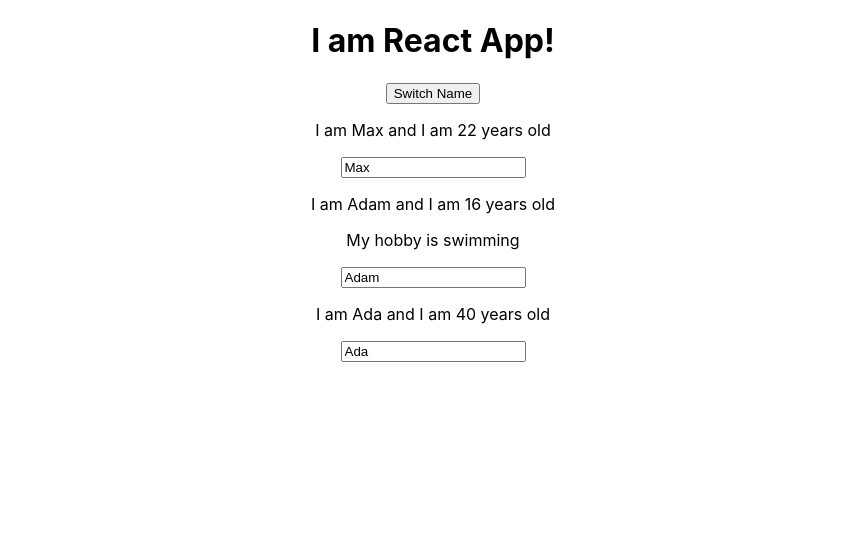
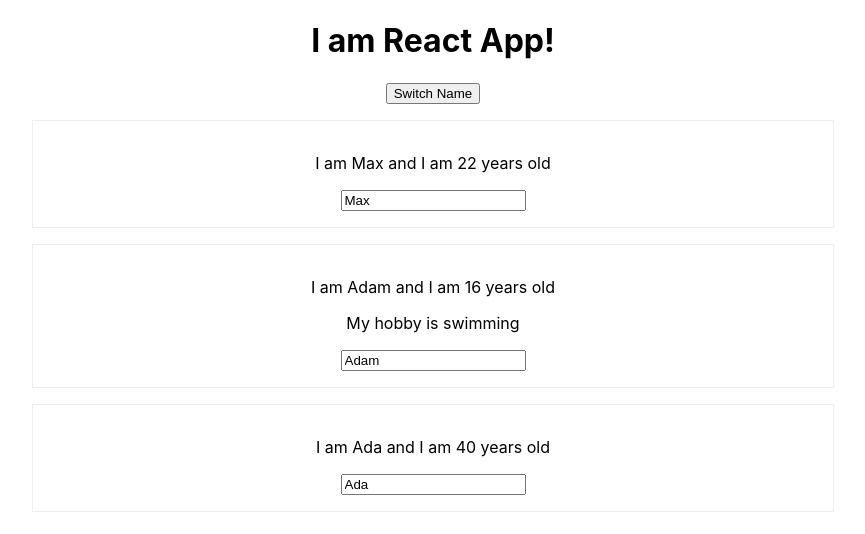
Before and after one commit to annrogal/react-course, a React (Create React App) app in the folder react-complete-guide/: page / in a window 1280 px wide. Shown: the top 534 px of the page, without its empty margins (207-1072 px from the left). Built offline with nearby package versions, Linux system fonts and the light colour scheme.

Commit message:
style element from stylesheet

```diff
--- /dev/null
+++ b/react-complete-guide/src/Person/Person.css
@@ -0,0 +1,7 @@
+.Person {
+    width: 60%;
+    margin: 16px auto;
+    border: 1px solid #eee;
+    box-shadow: 0 2px 3 px #ccc;
+    padding: 16px;
+}
--- a/react-complete-guide/src/Person/Person.js
+++ b/react-complete-guide/src/Person/Person.js
@@ -1,12 +1,13 @@
 import React from 'react'
+import './Person.css'
 
 const person = (props) => {
     return (
-    <div>
-        <p onClick={ props.click }>I am {props.name} and I am {props.age} years old</p>
-        <p>{props.children}</p>
-        <input type='text' onChange={props.changed} value={ props.name }/>
-    </div>
+        <div className="Person">
+            <p onClick={ props.click }>I am {props.name} and I am {props.age} years old</p>
+            <p>{props.children}</p>
+            <input type='text' onChange={props.changed} value={ props.name }/>
+        </div>
     )
 }
 
```
